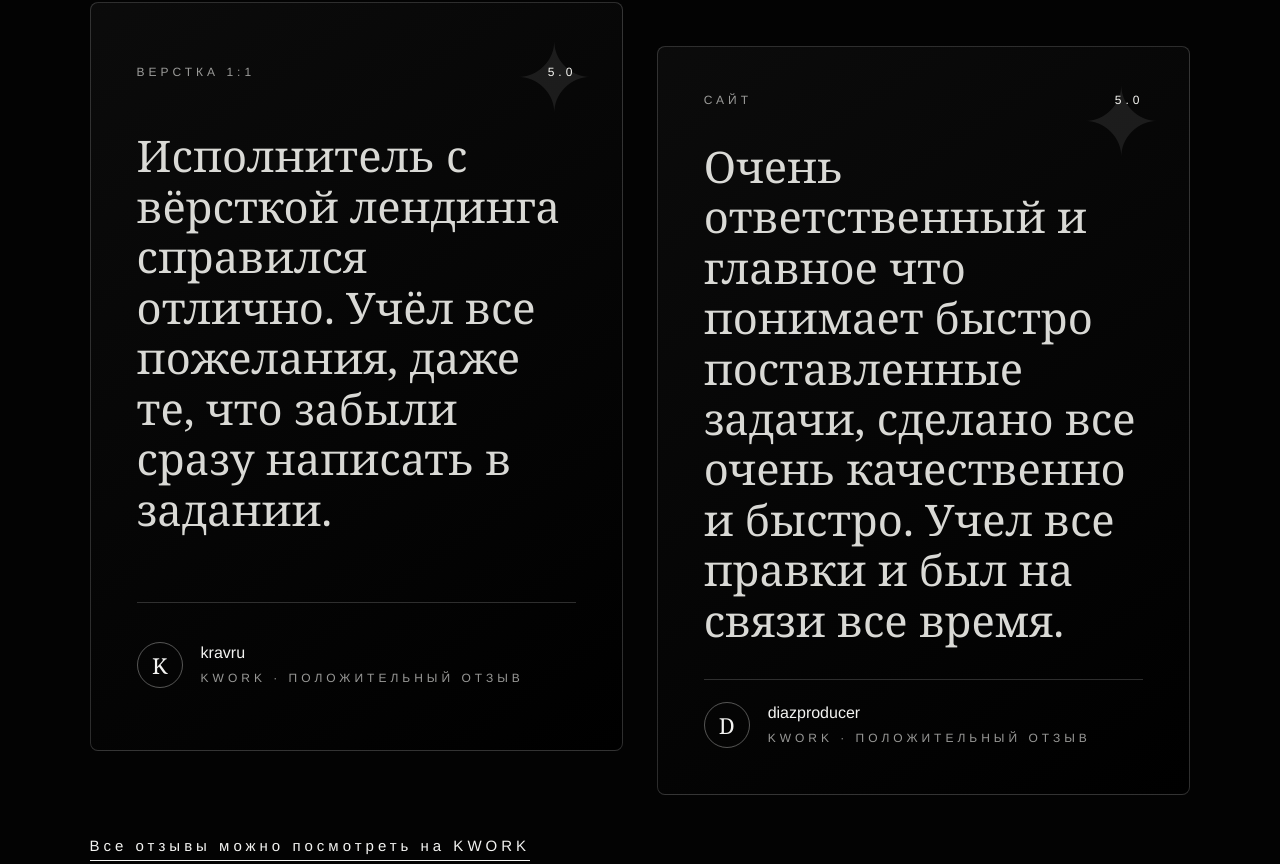
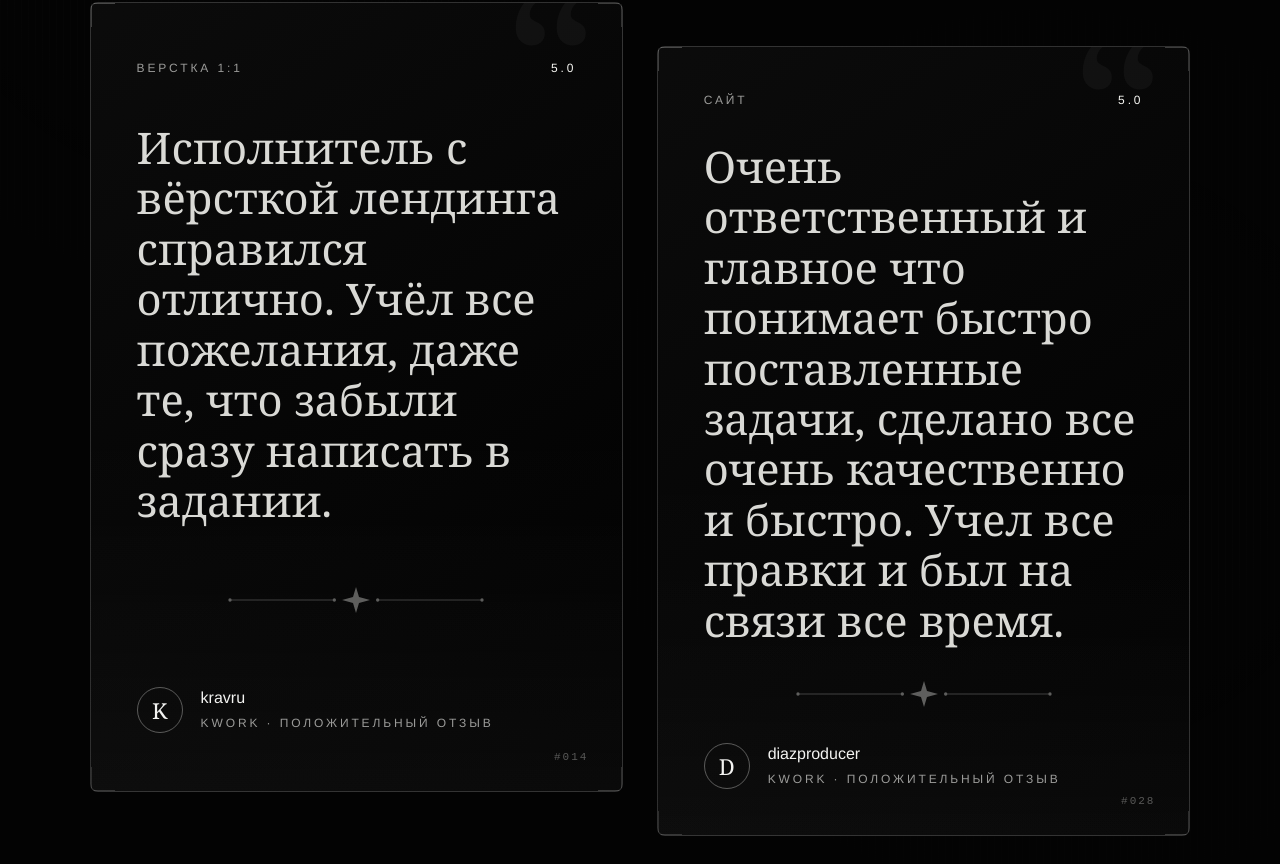
Before and after one commit to todricsn/kwork, a plain HTML site: page index.html in a window 1280 px wide. Shown: the part 5625-6489 px from the top of the page. Drawn offline with Linux system fonts and the light colour scheme.

Commit message:
Refine review dividers

```diff
--- a/index.html
+++ b/index.html
@@ -4,7 +4,7 @@
     <meta charset="UTF-8" />
     <meta name="viewport" content="width=device-width, initial-scale=1.0" />
     <title>Avismirea</title>
-    <link rel="stylesheet" href="styles.css?v=20260531-1" />
+    <link rel="stylesheet" href="styles.css?v=20260531-3" />
   </head>
   <body>
     <img class="page-background" src="assets/angel-background-4k.jpg" alt="" aria-hidden="true" />
@@ -169,13 +169,15 @@
                 <span class="review-card__rating">5.0</span>
               </div>
               <blockquote>Исполнитель с вёрсткой лендинга справился отлично. Учёл все пожелания, даже те, что забыли сразу написать в задании.</blockquote>
+              <span class="review-card__divider" aria-hidden="true"></span>
               <footer>
                 <span class="review-card__avatar">K</span>
                 <div>
                   <strong>kravru</strong>
-                  <small>KWORK · положительный отзыв</small>
+                  <small class="review-card__badge">KWORK · положительный отзыв</small>
                 </div>
               </footer>
+              <span class="review-card__index">#014</span>
             </article>
 
             <article class="review-card review-card--wide">
@@ -184,13 +186,15 @@
                 <span class="review-card__rating">5.0</span>
               </div>
               <blockquote>Очень ответственный и главное что понимает быстро поставленные задачи, сделано все очень качественно и быстро. Учел все правки и был на связи все время.</blockquote>
+              <span class="review-card__divider" aria-hidden="true"></span>
               <footer>
                 <span class="review-card__avatar">D</span>
                 <div>
                   <strong>diazproducer</strong>
-                  <small>KWORK · положительный отзыв</small>
+                  <small class="review-card__badge">KWORK · положительный отзыв</small>
                 </div>
               </footer>
+              <span class="review-card__index">#028</span>
             </article>
           </div>
 
@@ -234,6 +238,6 @@
         </div>
       </article>
     </div>
-    <script src="script.js?v=20260531-1"></script>
+    <script src="script.js?v=20260531-3"></script>
   </body>
 </html>
--- a/styles.css
+++ b/styles.css
@@ -339,7 +339,27 @@ body {
 }
 
 .reviews-inner {
+  position: relative;
+  z-index: 1;
   width: min(1180px, 100%);
+}
+
+.reviews-section {
+  position: relative;
+  isolation: isolate;
+}
+
+.reviews-section::before {
+  position: absolute;
+  inset: 0;
+  z-index: 0;
+  content: "";
+  background:
+    radial-gradient(circle at 18% 24%, rgba(255, 255, 255, 0.035), transparent 28%),
+    radial-gradient(circle at 82% 62%, rgba(255, 255, 255, 0.026), transparent 34%),
+    repeating-linear-gradient(90deg, rgba(255, 255, 255, 0.018) 0 1px, transparent 1px 7px);
+  opacity: 0.35;
+  pointer-events: none;
 }
 
 .reviews-head {
@@ -364,19 +384,38 @@ body {
   border: 1px solid rgba(243, 243, 241, 0.18);
   border-radius: 8px;
   padding: clamp(28px, 4vw, 46px);
-  background: linear-gradient(145deg, rgba(12, 12, 12, 0.94), rgba(0, 0, 0, 0.74));
+  background:
+    linear-gradient(rgba(243, 243, 241, 0.26), rgba(243, 243, 241, 0.26)) left top / 24px 1px no-repeat,
+    linear-gradient(rgba(243, 243, 241, 0.22), rgba(243, 243, 241, 0.22)) left top / 1px 24px no-repeat,
+    linear-gradient(rgba(243, 243, 241, 0.22), rgba(243, 243, 241, 0.22)) right top / 24px 1px no-repeat,
+    linear-gradient(rgba(243, 243, 241, 0.18), rgba(243, 243, 241, 0.18)) right top / 1px 24px no-repeat,
+    linear-gradient(rgba(243, 243, 241, 0.18), rgba(243, 243, 241, 0.18)) left bottom / 24px 1px no-repeat,
+    linear-gradient(rgba(243, 243, 241, 0.14), rgba(243, 243, 241, 0.14)) left bottom / 1px 24px no-repeat,
+    linear-gradient(rgba(243, 243, 241, 0.2), rgba(243, 243, 241, 0.2)) right bottom / 24px 1px no-repeat,
+    linear-gradient(rgba(243, 243, 241, 0.16), rgba(243, 243, 241, 0.16)) right bottom / 1px 24px no-repeat,
+    linear-gradient(180deg, transparent 52%, rgba(255, 255, 255, 0.02)),
+    linear-gradient(145deg, rgba(12, 12, 12, 0.94), rgba(0, 0, 0, 0.74));
   overflow: hidden;
 }
 
 .review-card::before {
   position: absolute;
-  top: 24px;
-  right: 28px;
-  color: rgba(243, 243, 241, 0.09);
-  content: "✦";
+  top: -40px;
+  right: 26px;
+  color: rgba(243, 243, 241, 0.045);
+  content: "“";
   font-family: Georgia, "Times New Roman", serif;
-  font-size: 96px;
-  line-height: 1;
+  font-size: clamp(180px, 16vw, 260px);
+  line-height: 0.9;
+  pointer-events: none;
+}
+
+.review-card::after {
+  position: absolute;
+  inset: 0;
+  content: "";
+  background: linear-gradient(180deg, transparent 64%, rgba(255, 255, 255, 0.018));
+  pointer-events: none;
 }
 
 .review-card--wide {
@@ -386,7 +425,7 @@ body {
 .review-card__top,
 .review-card footer {
   position: relative;
-  z-index: 1;
+  z-index: 2;
   display: flex;
   align-items: center;
   justify-content: space-between;
@@ -395,10 +434,10 @@ body {
 
 .review-card__project,
 .review-card__rating,
-.review-card small {
+.review-card__badge {
   color: rgba(243, 243, 241, 0.62);
   font-size: 12px;
-  letter-spacing: 4px;
+  letter-spacing: 0.24em;
   text-transform: uppercase;
 }
 
@@ -408,7 +447,7 @@ body {
 
 .review-card blockquote {
   position: relative;
-  z-index: 1;
+  z-index: 2;
   margin: 0;
   color: rgba(247, 247, 243, 0.88);
   font-family: Didot, "Bodoni 72", "Bodoni MT", Georgia, serif;
@@ -417,10 +456,21 @@ body {
   line-height: 1.16;
 }
 
-.review-card footer {
+.review-card__divider {
+  position: relative;
+  z-index: 2;
+  display: block;
+  width: 100%;
+  height: 30px;
+  opacity: 0.36;
+  background: #f7f7f3;
+  mask: url("assets/divider.svg") center / contain no-repeat;
+  -webkit-mask: url("assets/divider.svg") center / contain no-repeat;
+}
+
+.review-card__divider + footer {
   justify-content: flex-start;
-  border-top: 1px solid rgba(243, 243, 241, 0.18);
-  padding-top: 22px;
+  padding-top: 0;
 }
 
 .review-card__avatar {
@@ -440,6 +490,18 @@ body {
   margin-bottom: 6px;
   font-size: 16px;
   font-weight: 500;
+}
+
+.review-card__index {
+  position: absolute;
+  right: clamp(22px, 3vw, 34px);
+  bottom: clamp(18px, 3vw, 28px);
+  z-index: 2;
+  color: rgba(243, 243, 241, 0.34);
+  font-family: "Courier New", Courier, monospace;
+  font-size: 11px;
+  letter-spacing: 0.18em;
+  line-height: 1;
 }
 
 .reviews-kwork-link {
```
